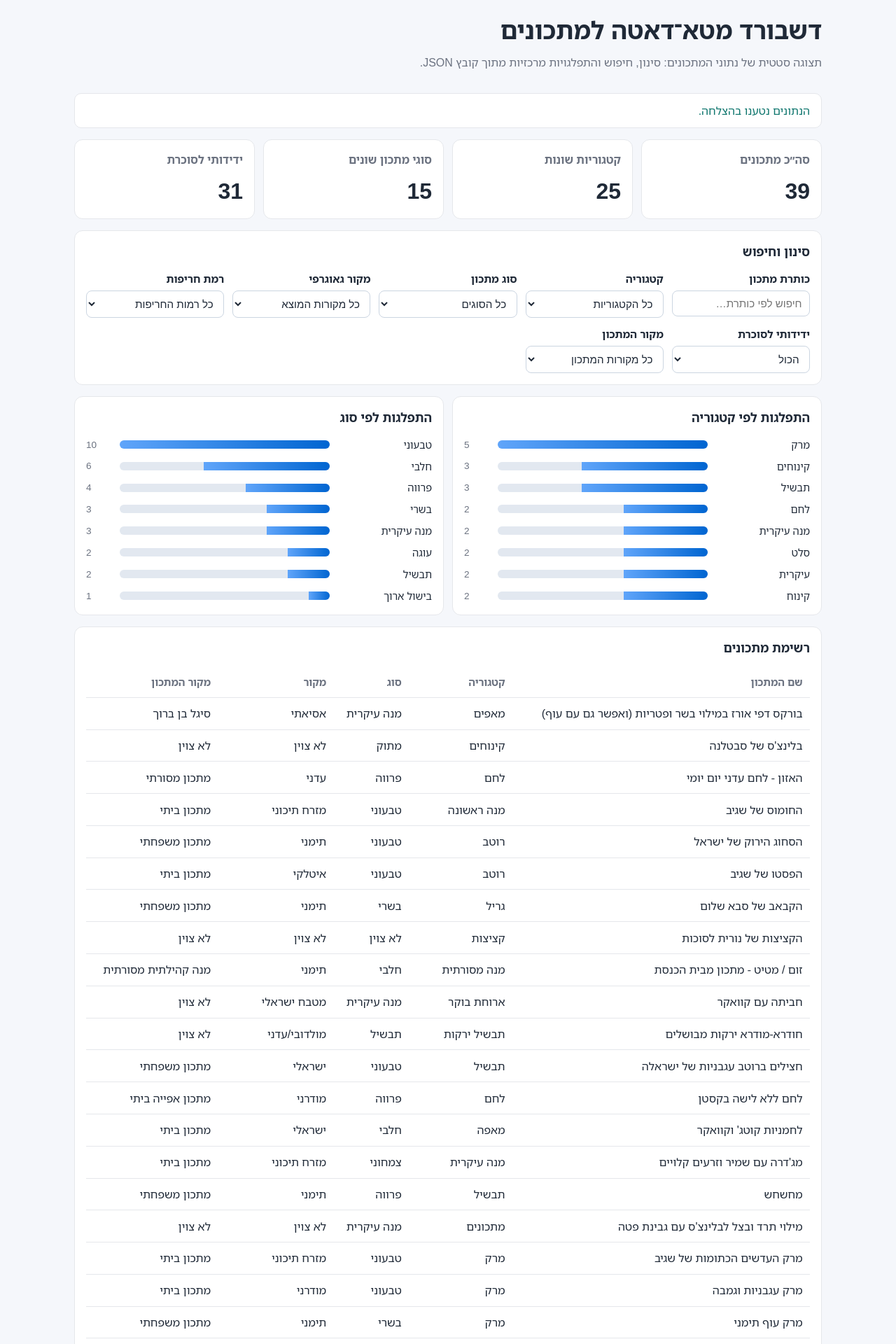
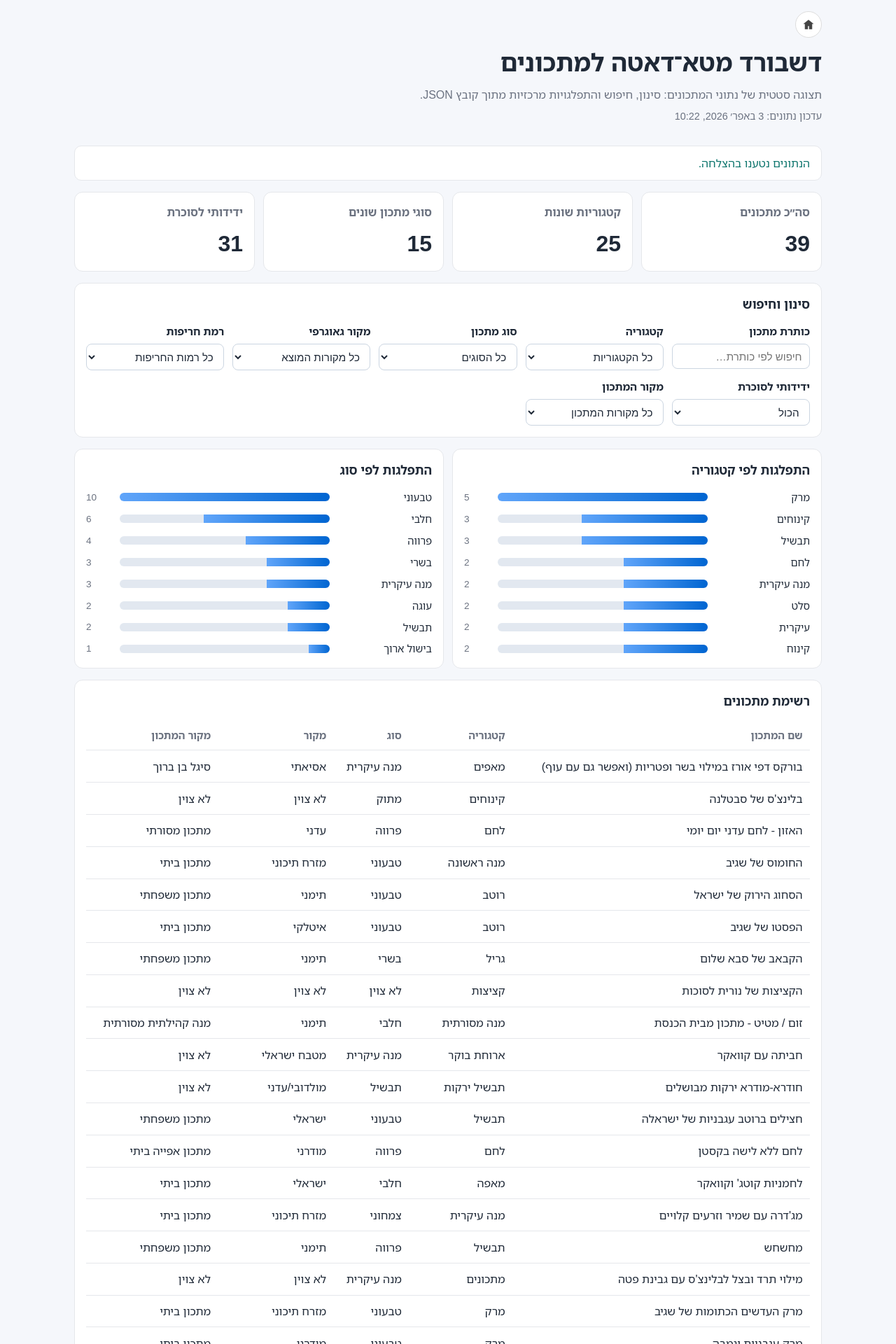
Before and after one commit to sagivba/family_recipes, a Jekyll site: the page infographic/index.html, which Jekyll copies as it is, in a window 1280 px wide. Shown: the top 1920 px of the page at 70% size. Built offline with Jekyll 4.4.1, drawn with Linux system fonts in a browser that asks for light colours.

Commit message:
Add infographic/home quick-nav buttons and last-updated label

```diff
--- a/infographic/app.js
+++ b/infographic/app.js
@@ -18,6 +18,7 @@ const fields = {
 
 const els = {
   status: document.getElementById("status-message"),
+  lastUpdated: document.getElementById("last-updated"),
   search: document.getElementById("search-input"),
   filters: {
     category: document.getElementById("filter-category"),
@@ -50,6 +51,7 @@ async function init() {
     if (!response.ok) {
       throw new Error(`HTTP ${response.status}`);
     }
+    updateLastUpdated(response.headers.get("last-modified"));
 
     const raw = await response.json();
     state.recipes = Array.isArray(raw) ? raw : [];
@@ -66,9 +68,33 @@ async function init() {
     setStatus("הנתונים נטענו בהצלחה.", "success");
   } catch (error) {
     setStatus("אירעה שגיאה בטעינת הנתונים. ודאו שהקובץ recipes_info.json זמין.", "error");
+    updateLastUpdated(null);
     renderEmptyAll();
     console.error(error);
   }
+}
+
+function updateLastUpdated(lastModifiedHeader) {
+  if (!els.lastUpdated) return;
+
+  const fallback = "עדכון נתונים: תאריך עדכון לא זמין";
+  if (!lastModifiedHeader) {
+    els.lastUpdated.textContent = fallback;
+    return;
+  }
+
+  const date = new Date(lastModifiedHeader);
+  if (Number.isNaN(date.getTime())) {
+    els.lastUpdated.textContent = fallback;
+    return;
+  }
+
+  const formatted = new Intl.DateTimeFormat("he-IL", {
+    dateStyle: "medium",
+    timeStyle: "short",
+  }).format(date);
+
+  els.lastUpdated.textContent = `עדכון נתונים: ${formatted}`;
 }
 
 function wireEvents() {
--- a/infographic/index.html
+++ b/infographic/index.html
@@ -8,11 +8,23 @@
   </head>
   <body>
     <header class="page-header">
+      <div class="header-actions" aria-label="ניווט מהיר">
+        <a
+          class="share-btn"
+          href="/family_recipes/"
+          aria-label="חזרה לעמוד הבית"
+          title="חזרה לעמוד הבית">
+          <svg viewBox="0 0 24 24" aria-hidden="true" focusable="false">
+            <path d="M12 3 2 11h3v10h6v-6h2v6h6V11h3L12 3Z"/>
+          </svg>
+        </a>
+      </div>
       <h1>דשבורד מטא־דאטה למתכונים</h1>
       <p>
         תצוגה סטטית של נתוני המתכונים: סינון, חיפוש והתפלגויות מרכזיות מתוך
         קובץ JSON.
       </p>
+      <p id="last-updated" class="last-updated">עדכון נתונים: תאריך עדכון לא זמין</p>
     </header>
 
     <main>
--- a/infographic/styles.css
+++ b/infographic/styles.css
@@ -37,6 +37,55 @@ main,
 .page-header p {
   margin: 0.5rem 0 0;
   color: var(--muted);
+}
+
+.header-actions {
+  display: flex;
+  justify-content: flex-start;
+  margin-bottom: 0.5rem;
+}
+
+.share-btn {
+  width: 38px;
+  height: 38px;
+  border-radius: 50%;
+  border: 1px solid #ddd;
+  background-color: #ffffff;
+  display: inline-flex;
+  align-items: center;
+  justify-content: center;
+  transition:
+    background-color 0.2s ease,
+    transform 0.15s ease,
+    box-shadow 0.2s ease;
+  cursor: pointer;
+  padding: 0;
+}
+
+.share-btn svg {
+  width: 18px;
+  height: 18px;
+  fill: #444;
+}
+
+.share-btn:hover {
+  background-color: #f5f5f5;
+  transform: translateY(-2px);
+  box-shadow: 0 3px 8px rgba(0, 0, 0, 0.08);
+}
+
+.share-btn:active {
+  transform: translateY(0);
+  box-shadow: none;
+}
+
+.share-btn:focus {
+  outline: none;
+  box-shadow: 0 0 0 3px rgba(0, 0, 0, 0.1);
+}
+
+.last-updated {
+  font-size: 0.9rem;
 }
 
 .status-message {
```
Also changed, not shown: index.html (+11 -0 lines).
